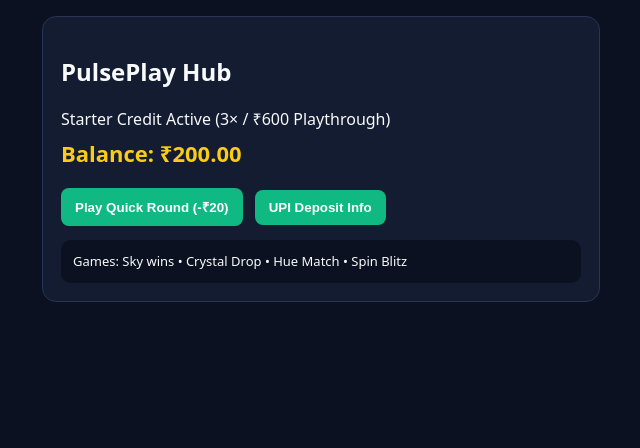
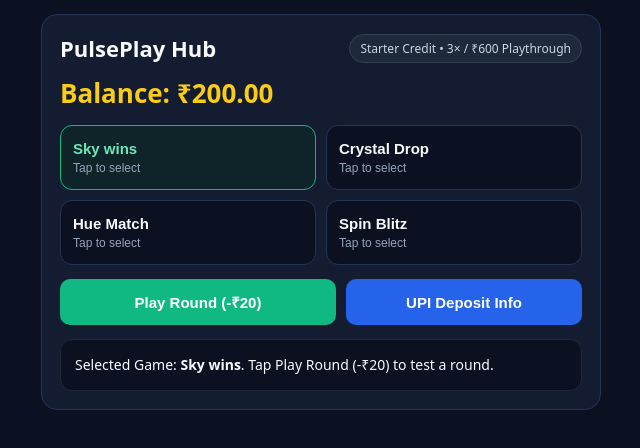
Before and after one commit to ashuby369-blip/pulseplay-hub, a plain HTML site: page index.html in a window 1280 px wide. Shown: the whole page, without its empty margins (319-959 px from the left). Drawn offline with Linux system fonts and the light colour scheme.

Commit message:
Refactor index.html for UI and game selection
Updated styles and layout for improved UI. Added game selection functionality and adjusted balance display.

```diff
--- a/index.html
+++ b/index.html
@@ -5,76 +5,196 @@
 <meta name="viewport" content="width=device-width, initial-scale=1.0" />
 <title>PulsePlay Hub</title>
 <style>
+  * {
+    box-sizing: border-box;
+  }
   body {
     margin: 0;
-    padding: 16px;
+    padding: 14px;
     background: #0b1120;
     color: #f8fafc;
     font-family: system-ui, -apple-system, sans-serif;
   }
   .box {
-    max-width: 520px;
+    width: 100%;
+    max-width: 560px;
     margin: 0 auto;
     background: #131c31;
     border: 1px solid #263554;
-    border-radius: 14px;
+    border-radius: 16px;
     padding: 18px;
   }
+  .header {
+    display: flex;
+    justify-content: space-between;
+    align-items: center;
+    gap: 10px;
+    flex-wrap: wrap;
+  }
+  .title {
+    margin: 0;
+    font-size: 22px;
+  }
+  .badge {
+    font-size: 12px;
+    background: #1e293b;
+    border: 1px solid #334155;
+    padding: 5px 10px;
+    border-radius: 999px;
+    color: #cbd5e1;
+  }
   .bal {
-    font-size: 22px;
+    font-size: 26px;
     font-weight: 800;
     color: #facc15;
-    margin: 8px 0 14px;
+    margin: 12px 0;
   }
-  button {
-    background: #10b981;
-    color: #fff;
-    border: none;
-    border-radius: 8px;
-    padding: 10px 14px;
+  .grid {
+    display: grid;
+    grid-template-columns: repeat(2, 1fr);
+    gap: 10px;
+    margin: 14px 0;
+  }
+  .game-card {
+    background: #0b1120;
+    border: 1px solid #263554;
+    border-radius: 12px;
+    padding: 14px 12px;
+    text-align: left;
+    color: #f8fafc;
+    font-size: 15px;
     font-weight: 700;
     cursor: pointer;
-    margin-right: 8px;
-    margin-top: 6px;
+  }
+  .game-card.active {
+    border-color: #10b981;
+    background: #0f2429;
+    color: #6ee7b7;
+  }
+  .game-sub {
+    display: block;
+    font-size: 12px;
+    font-weight: 500;
+    color: #94a3b8;
+    margin-top: 4px;
+  }
+  .actions {
+    display: flex;
+    gap: 10px;
+    flex-wrap: wrap;
+    margin-top: 12px;
+  }
+  .btn-play {
+    flex: 1 1 180px;
+    background: #10b981;
+    color: #ffffff;
+    border: none;
+    border-radius: 10px;
+    padding: 13px 16px;
+    font-size: 15px;
+    font-weight: 700;
+    cursor: pointer;
+  }
+  .btn-dep {
+    flex: 1 1 140px;
+    background: #2563eb;
+    color: #ffffff;
+    border: none;
+    border-radius: 10px;
+    padding: 13px 16px;
+    font-size: 15px;
+    font-weight: 700;
+    cursor: pointer;
   }
   .upi-box {
     margin-top: 14px;
-    padding: 12px;
+    padding: 14px;
     background: #0b1120;
-    border-radius: 10px;
-    font-size: 13px;
-    line-height: 1.5;
+    border: 1px solid #1e293b;
+    border-radius: 12px;
+    font-size: 14px;
+    line-height: 1.55;
   }
 </style>
 </head>
 <body>
   <div class="box">
-    <h2>PulsePlay Hub</h2>
-    <div>Starter Credit Active (3× / ₹600 Playthrough)</div>
+    <div class="header">
+      <h2 class="title">PulsePlay Hub</h2>
+      <span class="badge">Starter Credit • 3× / ₹600 Playthrough</span>
+    </div>
+
     <div class="bal" id="balText">Balance: ₹200.00</div>
-    <button type="button" id="playBtn">Play Quick Round (-₹20)</button>
-    <button type="button" id="depBtn">UPI Deposit Info</button>
+
+    <div class="grid" id="gameGrid">
+      <button type="button" class="game-card active" data-game="Sky wins">
+        Sky wins
+        <span class="game-sub">Tap to select</span>
+      </button>
+      <button type="button" class="game-card" data-game="Crystal Drop">
+        Crystal Drop
+        <span class="game-sub">Tap to select</span>
+      </button>
+      <button type="button" class="game-card" data-game="Hue Match">
+        Hue Match
+        <span class="game-sub">Tap to select</span>
+      </button>
+      <button type="button" class="game-card" data-game="Spin Blitz">
+        Spin Blitz
+        <span class="game-sub">Tap to select</span>
+      </button>
+    </div>
+
+    <div class="actions">
+      <button type="button" class="btn-play" id="playBtn">Play Round (-₹20)</button>
+      <button type="button" class="btn-dep" id="depBtn">UPI Deposit Info</button>
+    </div>
+
     <div class="upi-box" id="infoBox">
-      Games: Sky wins • Crystal Drop • Hue Match • Spin Blitz
+      Selected Game: <strong>Sky wins</strong>. Tap Play Round (-₹20) to test a round.
     </div>
   </div>
+
 <script>
   let bal = 200;
+  let selectedGame = "Sky wins";
+
+  const cards = document.querySelectorAll(".game-card");
+  const infoBox = document.getElementById("infoBox");
+  const balText = document.getElementById("balText");
+
+  cards.forEach(function (card) {
+    card.addEventListener("click", function () {
+      cards.forEach(function (c) {
+        c.classList.remove("active");
+      });
+      card.classList.add("active");
+      selectedGame = card.getAttribute("data-game");
+      infoBox.innerHTML = "Selected Game: <strong>" + selectedGame + "</strong>. Ready to play.";
+    });
+  });
+
   document.getElementById("playBtn").addEventListener("click", function () {
     if (bal < 20) {
-      document.getElementById("infoBox").textContent = "Low balance. Use UPI deposit details.";
+      infoBox.innerHTML = "Low balance. Tap <strong>UPI Deposit Info</strong> for reference details.";
       return;
     }
     bal -= 20;
-    const win = Math.random() > 0.5 ? 40 : 0;
-    bal += win;
-    document.getElementById("balText").textContent = "Balance: ₹" + bal.toFixed(2);
-    document.getElementById("infoBox").textContent =
-      win > 0 ? "Round result: Won ₹40.00!" : "Round result: No win this round.";
+    const won = Math.random() > 0.5;
+    if (won) {
+      bal += 40;
+    }
+    balText.textContent = "Balance: ₹" + bal.toFixed(2);
+    infoBox.innerHTML = won
+      ? "<strong>" + selectedGame + "</strong>: Won ₹40.00!"
+      : "<strong>" + selectedGame + "</strong>: No win this round.";
   });
+
   document.getElementById("depBtn").addEventListener("click", function () {
-    document.getElementById("infoBox").innerHTML =
-      "UPI ID: <strong>sashu1537@ybl</strong><br>Ref: <strong>PulsePlay-Desk-01</strong><br>Manual verification required in static mode.";
+    infoBox.innerHTML =
+      "UPI ID: <strong>sashu1537@ybl</strong><br>" +
+      "Ref: <strong>PulsePlay-Desk-01</strong><br>" +
+      "Manual verification required in static mode.";
   });
 </script>
 </body>
```
